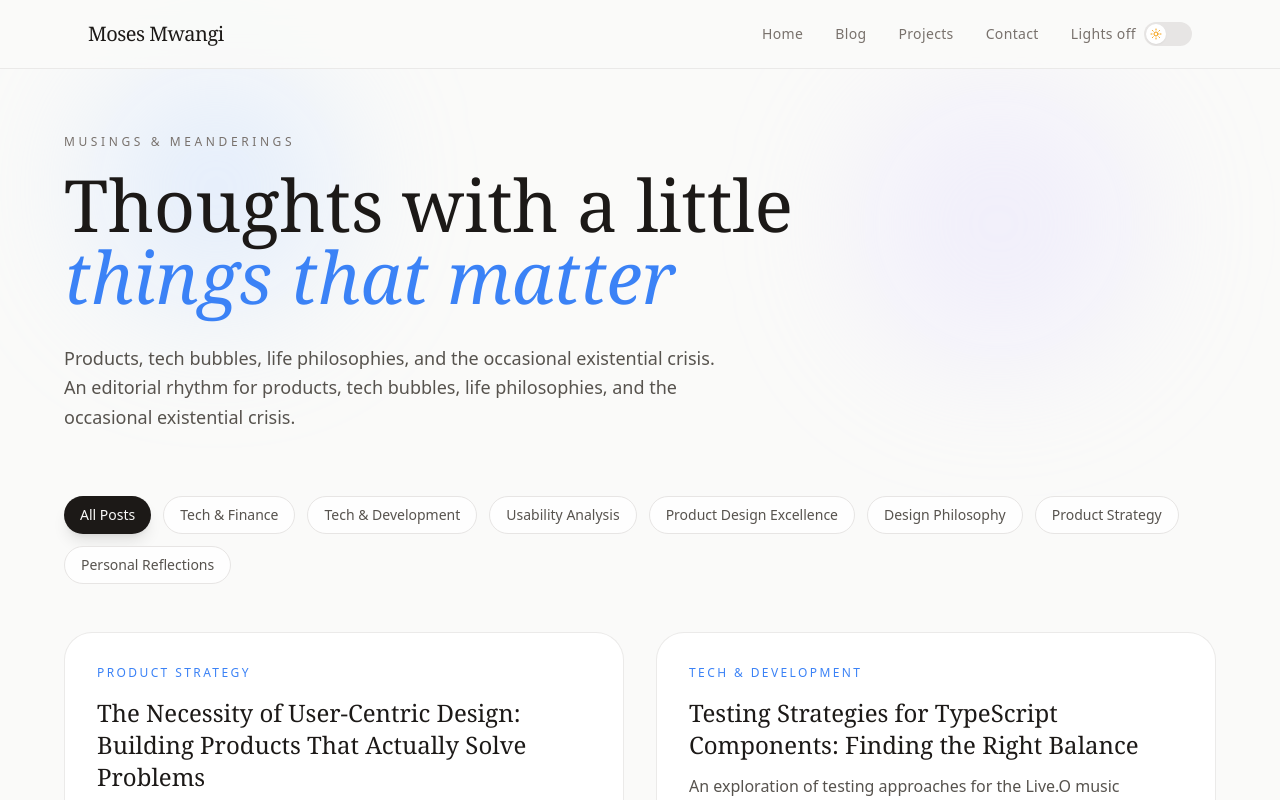
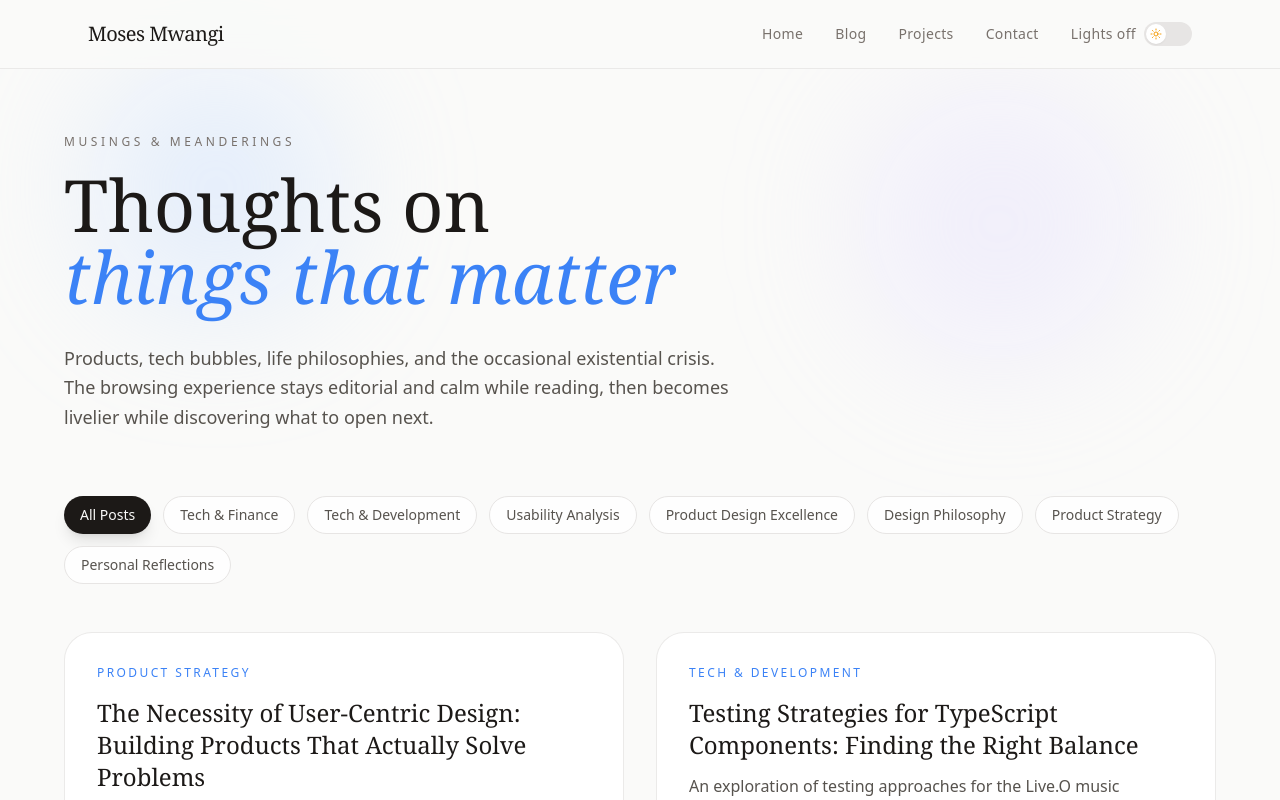
Before and after one commit to kanya01/mosser, a React (Vite) app: page /blog in a window 1280 px wide. Shown: the top 800 px of the page. Built offline with nearby package versions, Linux system fonts and the light colour scheme.

Commit message:
Polish blog motion copy

```diff
--- a/src/components/Blog.jsx
+++ b/src/components/Blog.jsx
@@ -124,7 +124,7 @@ const Blog = () => {
                     </MotionDiv>
 
                     <MotionH1 variants={cardVariants} className="text-5xl md:text-7xl leading-tight mb-8 max-w-4xl">
-                        <span className="block font-normal text-stone-900 dark:text-stone-100">Thoughts with a little</span>
+                        <span className="block font-normal text-stone-900 dark:text-stone-100">Thoughts on</span>
                         <span className="block italic text-blue-500 dark:text-blue-400">things that matter</span>
                     </MotionH1>
 
@@ -134,7 +134,7 @@ const Blog = () => {
                         style={{ fontFamily: 'system-ui, sans-serif' }}
                     >
                         Products, tech bubbles, life philosophies, and the occasional existential crisis.
-                        An editorial rhythm for products, tech bubbles, life philosophies, and the occasional existential crisis.
+                        The browsing experience stays editorial and calm while reading, then becomes livelier while discovering what to open next.
                     </MotionP>
                 </MotionDiv>
             </section>
```
